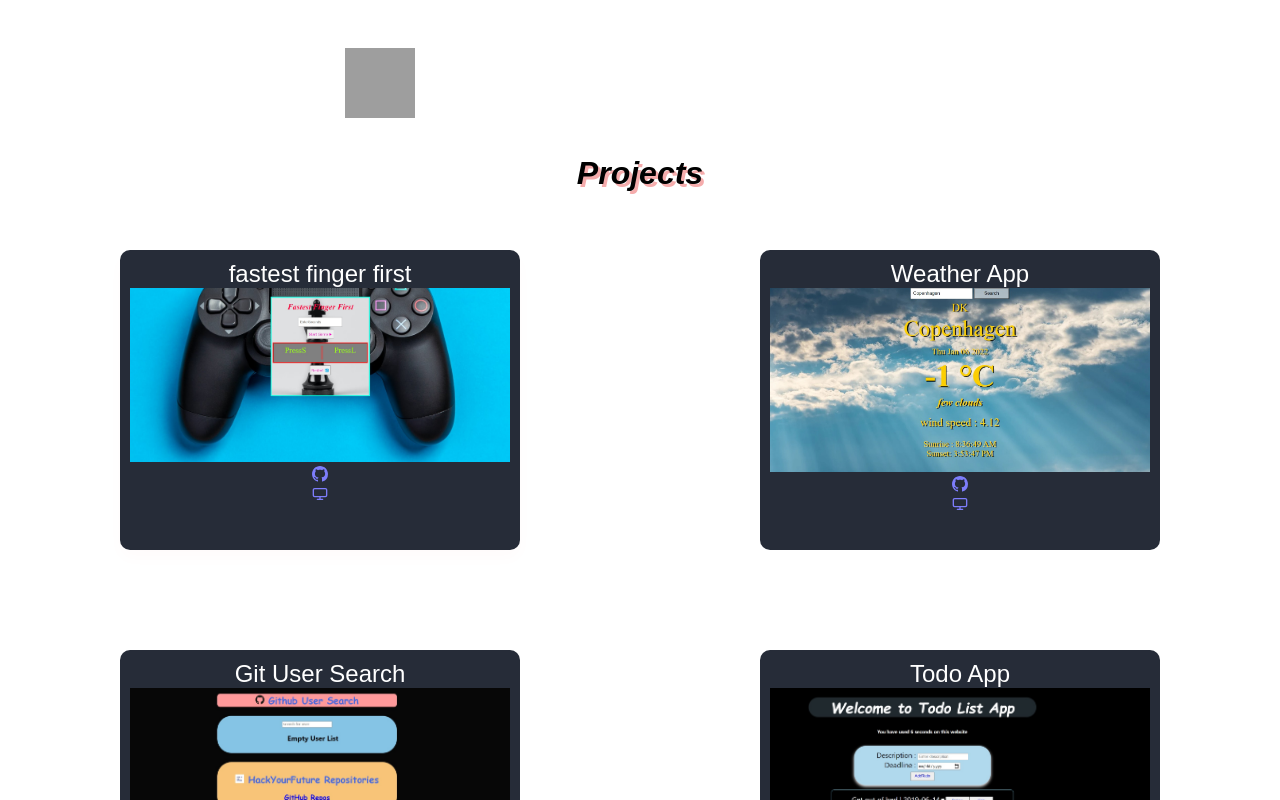
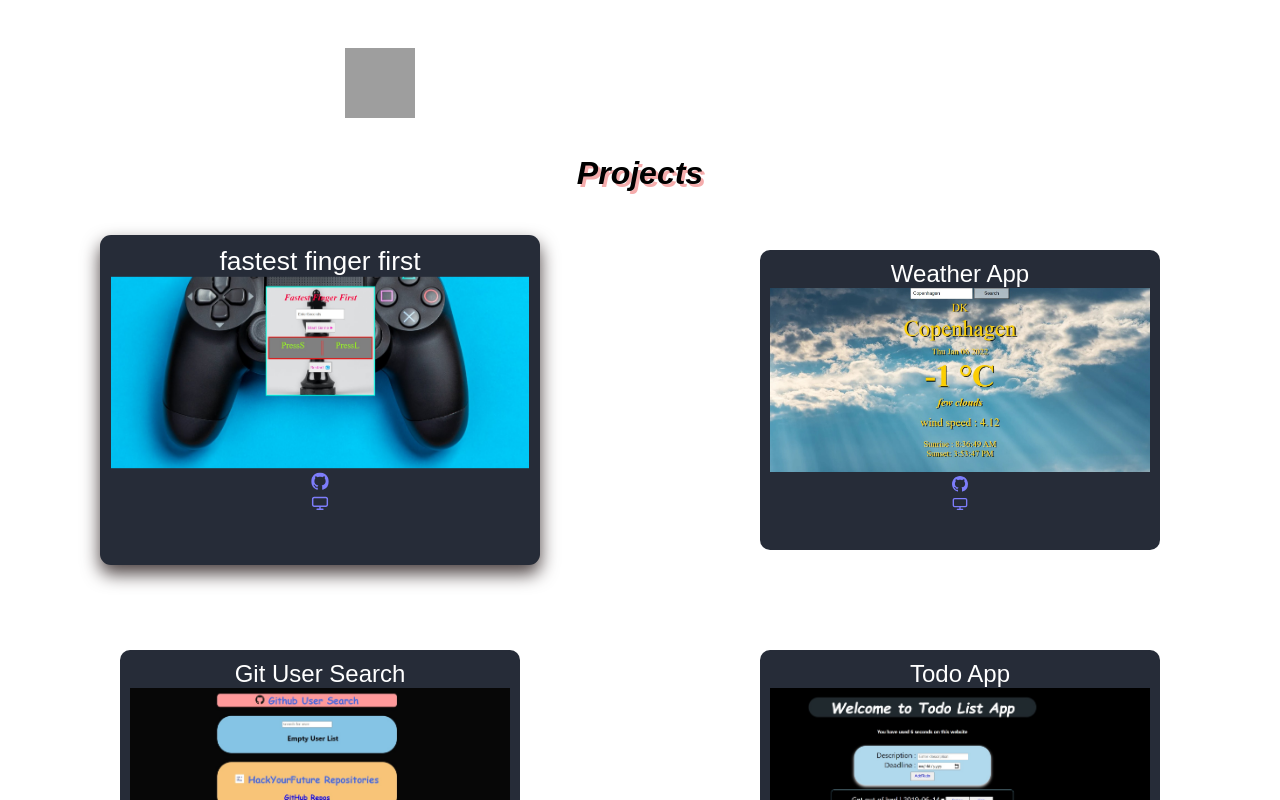
Before and after one commit to santhoshboinapally/santhosh82, a React (Create React App) app: page / in a window 1280 px wide. In both pictures the pointer is over the element "fastest finger first". Shown: the part 1132-1932 px from the top of the page. Built offline with nearby package versions, Linux system fonts and the light colour scheme; grey boxes are pictures that could not be loaded.

Commit message:
hover effect added to project cards and remove cyckle gif

```diff
--- a/src/components/footer.js
+++ b/src/components/footer.js
@@ -7,7 +7,6 @@ import Contact from "./contact";
 import call from '../components/images/call.png';
 import mail from '../components/images/mail.png';
 import location from '../components/images/location.png';
-import { Cyckling } from "./cyckling";
 
 const Footer = () => {
     return (
@@ -33,7 +32,7 @@ const Footer = () => {
             <a href="https://www.instagram.com" target="_blank" rel="noopener noreferrer"><FaInstagram  /></a>
          </div>
         </div>
-        </div>  <Cyckling />
+        </div>
     </footer>
  );
 };
--- a/src/components/projects.css
+++ b/src/components/projects.css
@@ -21,7 +21,8 @@
     height: 100%;
   }
   .projects div:hover {
-    box-shadow: 0 8px 16px 0 rgb(255, 251, 251);
+    box-shadow: 0 8px 16px 0 rgb(75, 65, 65);
+    transform: scale(1.1);
   }
   .cards p a{
     color:rgb(125, 125, 251);
```
